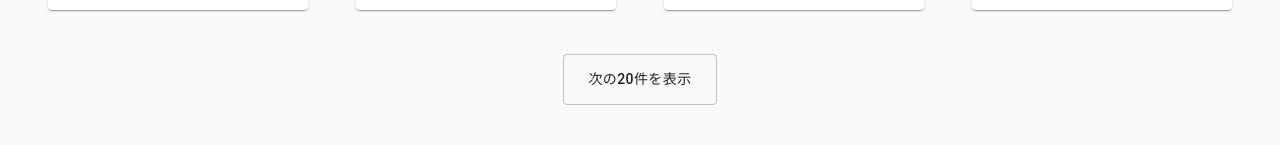
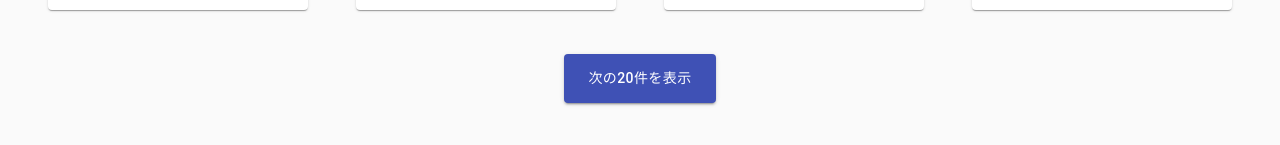
Before and after one commit to KushibikiMashu/hipsty-next, a Next.js app: page / in a window 1280 px wide. Shown: the part 1616-1761 px from the top of the page. Built offline with nearby package versions, Linux system fonts and the light colour scheme.

Commit message:
デザインを調整

```diff
--- a/src/components/pages/VideoList.tsx
+++ b/src/components/pages/VideoList.tsx
@@ -19,7 +19,13 @@ const Component: React.FC<Props> = (props) => (
     loadMoreButton={
       props.hasMoreVideos ? (
         <Grid container justify="center" direction="row">
-          <Button variant="outlined" aria-label="Load" className={props.classes.button} onClick={props.handleClick}>
+          <Button
+            variant="contained"
+            color="primary"
+            aria-label="Load"
+            className={props.classes.button}
+            onClick={props.handleClick}
+          >
             次の20件を表示
           </Button>
         </Grid>
```
Also changed, not shown: src/components/templates/VideoPlayerTemplate.tsx (+5 -2 lines).
